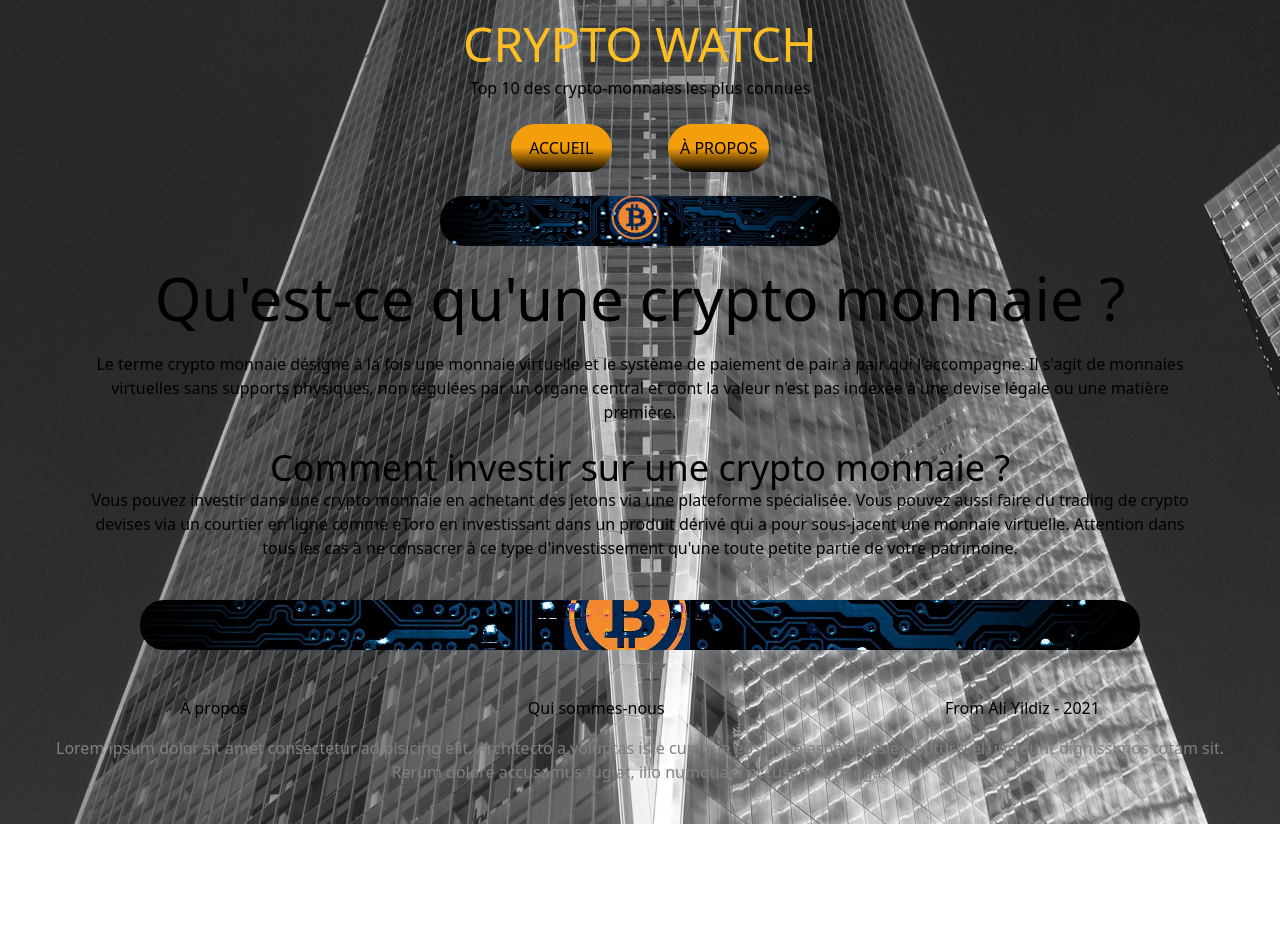
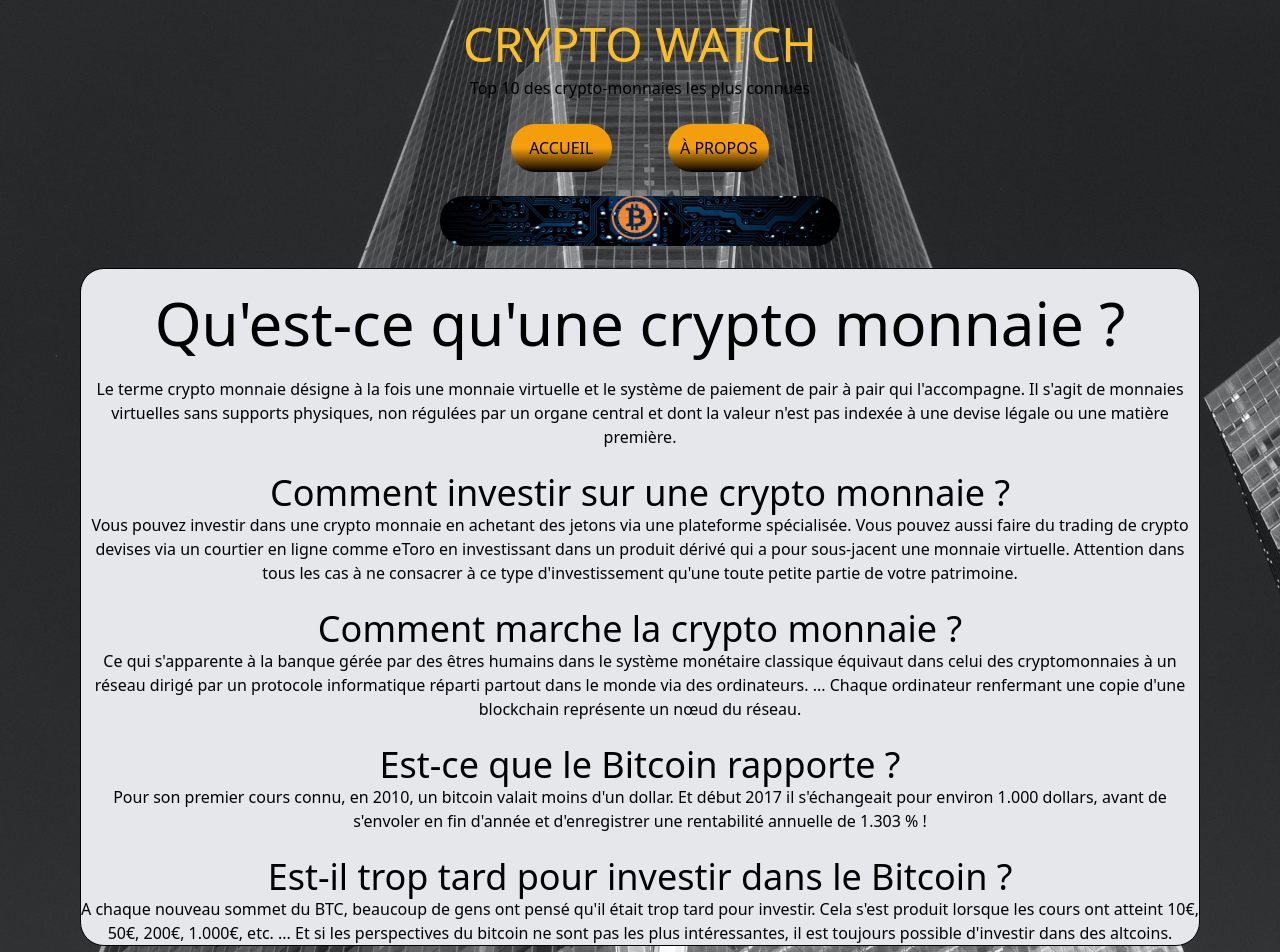
Before and after one commit to AliDizzz/crypto-watch, a Next.js app: page /about in a window 1280 px wide. Shown: the top 952 px of the page. Before the commit the page ends 824 px from the top, so only its background shows below. Built offline with nearby package versions, Linux system fonts and the light colour scheme.

Commit message:
page about update commit

```diff
--- a/pages/about.js
+++ b/pages/about.js
@@ -4,8 +4,13 @@
 export default function about() {
     return (
     <Layout page="À propos">
-        <h1 className="text-6xl">Qu'est-ce qu'une crypto monnaie ?
-</h1>
+
+        <div className="
+        bg-gray-200 md:w-auto
+        border border-black sm:rounded-3xl
+        ">
+        <br/>
+        <h1 className="text-6xl">Qu'est-ce qu'une crypto monnaie ?</h1>
         <br />
         <p>
         Le terme crypto monnaie désigne à la fois une monnaie virtuelle et le
@@ -24,6 +29,34 @@
         dans tous les cas à ne consacrer à ce type d'investissement qu'une toute
         petite partie de votre patrimoine.
         </p>
+        <br />
+        <h1 className="text-4xl">Comment marche la crypto monnaie ?</h1>
+        <p>
+        Ce qui s'apparente à la banque gérée par des êtres humains dans le système
+        monétaire classique équivaut dans celui des cryptomonnaies à un réseau
+        dirigé par un protocole informatique réparti partout dans le monde via des
+        ordinateurs. ... Chaque ordinateur renfermant une copie d'une blockchain
+        représente un nœud du réseau.
+        </p>
+        <br />
+        <h1 className="text-4xl">Est-ce que le Bitcoin rapporte ?</h1>
+        <p>
+        Pour son premier cours connu, en 2010, un bitcoin valait moins d'un dollar.
+        Et début 2017 il s'échangeait pour environ 1.000 dollars, avant de
+        s'envoler en fin d'année et d'enregistrer une rentabilité annuelle
+        de 1.303 % !
+        </p>
+        <br />
+        <h1 className="text-4xl">Est-il trop tard pour investir dans le Bitcoin ?</h1>
+        <p>
+        A chaque nouveau sommet du BTC, beaucoup de gens ont pensé qu'il était
+        trop tard pour investir. Cela s'est produit lorsque les cours ont atteint
+        10€, 50€, 200€, 1.000€, etc. ... Et si les perspectives du bitcoin ne sont
+        pas les plus intéressantes, il est toujours possible d'investir dans des
+        altcoins.
+        </p>
+        </div>
+
     </Layout>
     );
 }
```
